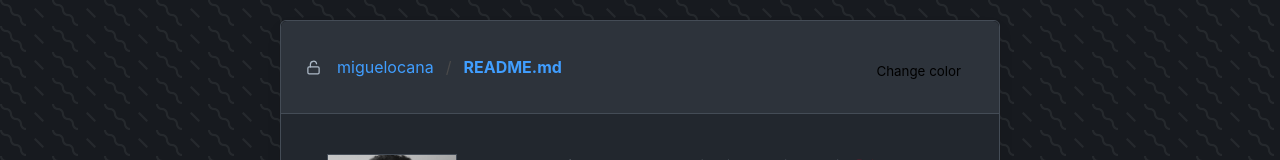
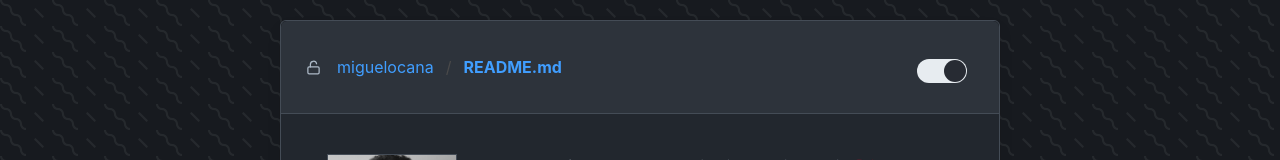
Before and after one commit to miguelocana/miguelocanaacosta.com, a Gatsby site: page / in a window 1280 px wide. Shown: the top 160 px of the page. Built offline with nearby package versions, Linux system fonts and the light colour scheme; Gatsby itself is replaced by a stand-in of ours.

Commit message:
updated toggle

```diff
--- a/src/pages/index.js
+++ b/src/pages/index.js
@@ -61,8 +61,6 @@
                 <div class="navbar-end">
                   <div class="navbar-item">
                     <div class="buttons">
-                      <button onClick={() => switchTheme()}>Change color</button>
-                      {/*
                       <Toggle
                         defaultChecked={true}
                         className="toggle"
@@ -72,8 +70,6 @@
                           unchecked: null
                         }}
                       />
-                      */
-                      }
                     </div>
                   </div>
                 </div>
```
Lines whose indentation alone changed are shown as unchanged.
